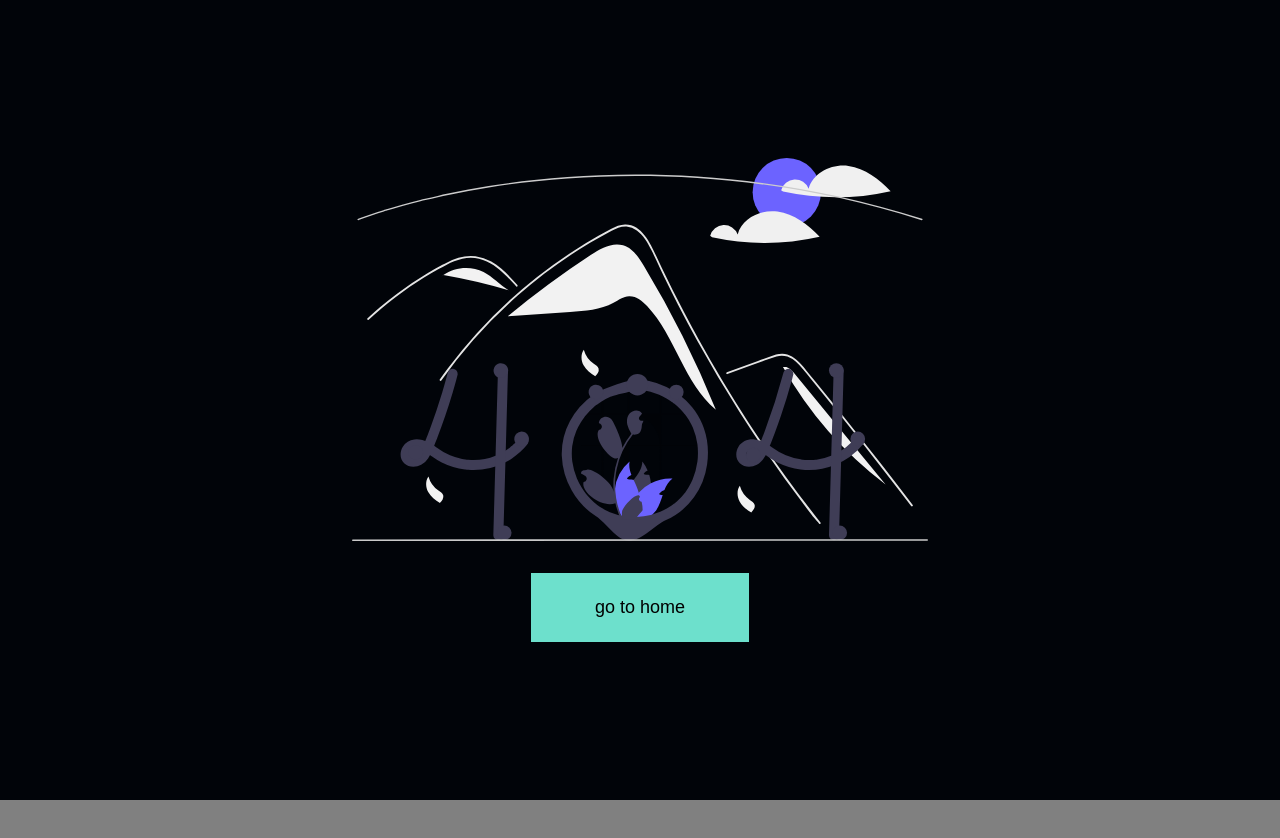
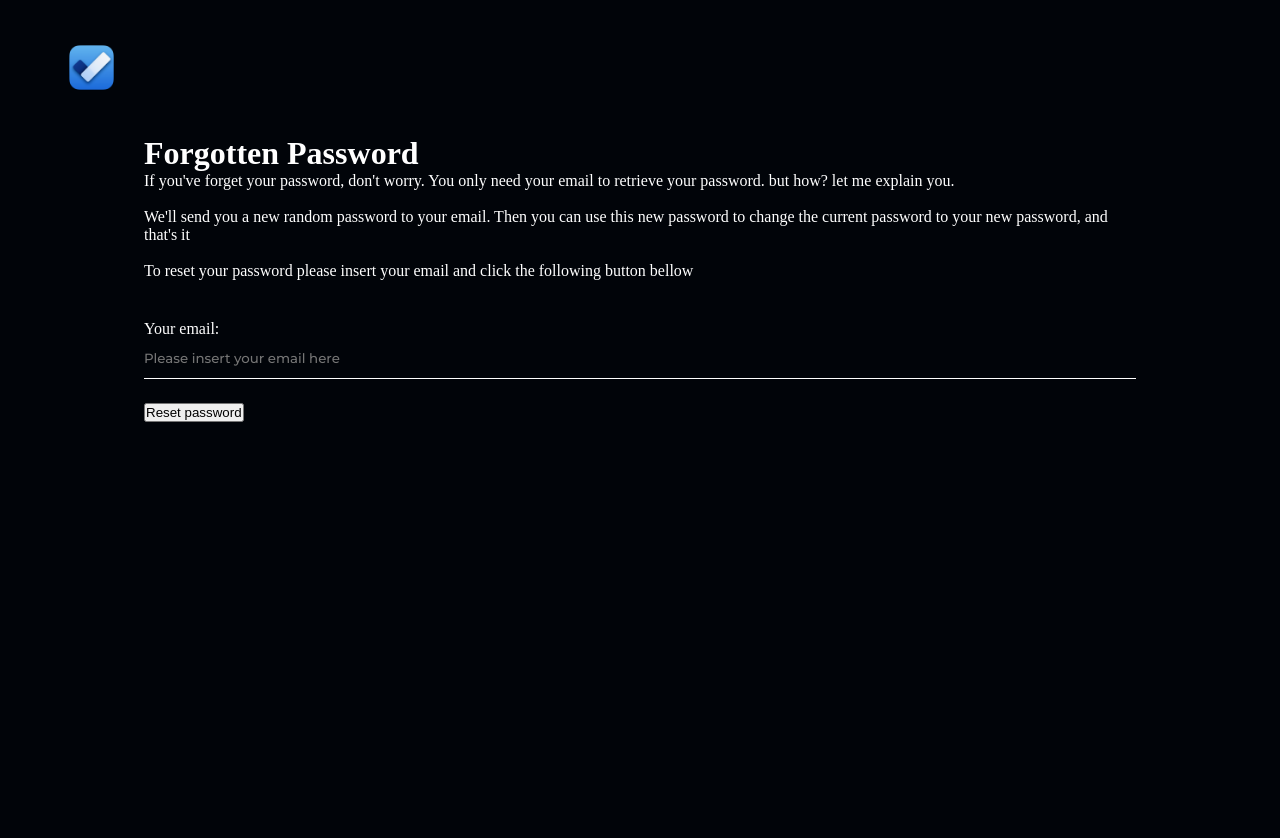
Before and after one commit to Fredvel123/todo-list, a React (Vite) app in the folder client/: page /password in a window 1280 px wide. Shown: the top 838 px of the page. Before the commit the page ends 800 px from the top, so only its background shows below. Built offline with nearby package versions, Linux system fonts and the light colour scheme.

Commit message:
addign forgotten password page

```diff
--- a/client/index.html
+++ b/client/index.html
@@ -9,7 +9,7 @@
       name="description"
       content="Web site created using create-react-app"
     />
-    <link rel="apple-touch-icon" href="./public/logo.png" />
+    <link rel="apple-touch-icon" href="/logo.png" />
     <!---- fonts  -->
     <link rel="preconnect" href="https://fonts.googleapis.com" />
     <link rel="preconnect" href="https://fonts.gstatic.com" crossorigin />
--- a/client/src/App.jsx
+++ b/client/src/App.jsx
@@ -21,6 +21,7 @@ import Settings from "./sections/Settings/Settings";
 import useTasks from "./hooks/useTasks";
 import ActiveTasks from "./sections/ActiveTasks/ActiveTasks";
 import CompleteTasks from "./sections/DoneTasks/CompleteTasks";
+import ForgottenPassword from "./pages/ForgottenPassword/ForgottenPassword";
 
 function App() {
   const theme = useSelector((state) => state.theme.value);
@@ -92,6 +93,8 @@ function App() {
           <Route path="signup" element={<SignUp />} />
           <Route path="signin" element={<SignIn />} />
         </Route>
+        {/* forgotten password  */}
+        <Route path="password" element={<ForgottenPassword />} />
 
         <Route path="/*" element={<NotFoundPage />} />
       </Routes>
--- a/client/src/config/endpoints.js
+++ b/client/src/config/endpoints.js
@@ -13,3 +13,5 @@ export const getAllTasks = main + "/api/tasks/all";
 export const getTasksByUser = main + "/api/tasks/user";
 export const removeTaskByid = main + "/api/tasks/remove";
 export const editUserByid = main + "/api/tasks/edit";
+
+export const resetPassword = main + "/api/auth/lostpsswd";
--- a/client/src/pages/Auth/SignIn/SignIn.jsx
+++ b/client/src/pages/Auth/SignIn/SignIn.jsx
@@ -76,6 +76,10 @@ export default function SignIn() {
         </button>
       </form>
 
+      <p className="redirect" onClick={() => navigate("/password")}>
+        Did you forget your password?
+      </p>
+
       {response.message ? <p>{response.message}</p> : null}
       {loading === false ? <SpinnerLoading /> : null}
     </SignInStyles>
--- a/client/src/pages/Auth/SignIn/SignInStyles.jsx
+++ b/client/src/pages/Auth/SignIn/SignInStyles.jsx
@@ -14,4 +14,9 @@ export const SignInStyles = styled.div`
   .form__message {
     font-family: ${({ font }) => font.text};
   }
+  .redirect {
+    cursor: pointer;
+    margin-top: 5vh;
+    font-size: 13px;
+  }
 `;
--- /dev/null
+++ b/client/src/pages/ForgottenPassword/ForgottenPassword.jsx
@@ -0,0 +1,70 @@
+import Logo from "../../components/Logo/Logo";
+import Input from "../../components/Input/Input";
+import { useState } from "react";
+import { resetPassword } from "../../config/endpoints";
+import { ForgottenPasswordStyles } from "./ForgottenPasswrodStyles";
+import useTheme from "../../hooks/useTheme";
+import CardNotification from "../../components/CardNotification/CardNotification";
+
+function ForgottenPassword() {
+  const { colors } = useTheme();
+  const [email, setEmail] = useState({ value: "" });
+  const [response, setResponse] = useState({ message: "", status: false });
+
+  const handlerSubmit = async (e) => {
+    e.preventDefault();
+    try {
+      const request = await fetch(resetPassword + "/" + email.value);
+      const res = await request.json();
+      setResponse({ message: res.message, status: true });
+    } catch (err) {
+      setResponse({
+        message: "Something went wrong, please try again",
+        status: true,
+      });
+    }
+  };
+
+  return (
+    <ForgottenPasswordStyles color={colors}>
+      <Logo />
+      <div className="content">
+        <h1>Forgotten Password</h1>
+        <p>
+          If you've forget your password, don't worry. You only need your email
+          to retrieve your password. but how? let me explain you.
+        </p>
+        <br />
+        <p>
+          We'll send you a new random password to your email. Then you can use
+          this new password to change the current password to your new password,
+          and that's it
+        </p>
+        <br />
+        <p>
+          To reset your password please insert your email and click the
+          following button bellow
+        </p>
+
+        <form onSubmit={handlerSubmit}>
+          <span>Your email:</span>
+          <Input
+            setState={setEmail}
+            state={email}
+            type="email"
+            placeh="Please insert your email here"
+          />
+          <button>Reset password</button>
+          {/* <a href={`${resetPassword}/${email.value}`} target="_blank">
+            Reset password
+          </a> */}
+        </form>
+        {/* <a href=""></a> */}
+      </div>
+
+      <CardNotification btn="Close" state={response} setState={setResponse} />
+    </ForgottenPasswordStyles>
+  );
+}
+
+export default ForgottenPassword;
--- /dev/null
+++ b/client/src/pages/ForgottenPassword/ForgottenPasswrodStyles.jsx
@@ -0,0 +1,19 @@
+import styled from "styled-components";
+
+export const ForgottenPasswordStyles = styled.div`
+  background: ${({ color }) => color.primary};
+  min-height: 100vh;
+  padding: 5vh 5%;
+  form {
+    margin-top: 5vh;
+  }
+  .content {
+    padding: 0 10vh;
+    padding-top: 5vh;
+  }
+  @media screen and (max-width: 600px) {
+    .content {
+      padding: 5vh 0;
+    }
+  }
+`;
--- a/client/src/sections/DoneTasks/CompleteTasks.jsx
+++ b/client/src/sections/DoneTasks/CompleteTasks.jsx
@@ -17,7 +17,7 @@ export default function CompleteTasks() {
 
   return (
     <div>
-      <h2>Complete tasks</h2>
+      <h2>Completed tasks</h2>
       <CardTask items={completeTasks} />
     </div>
   );
```
